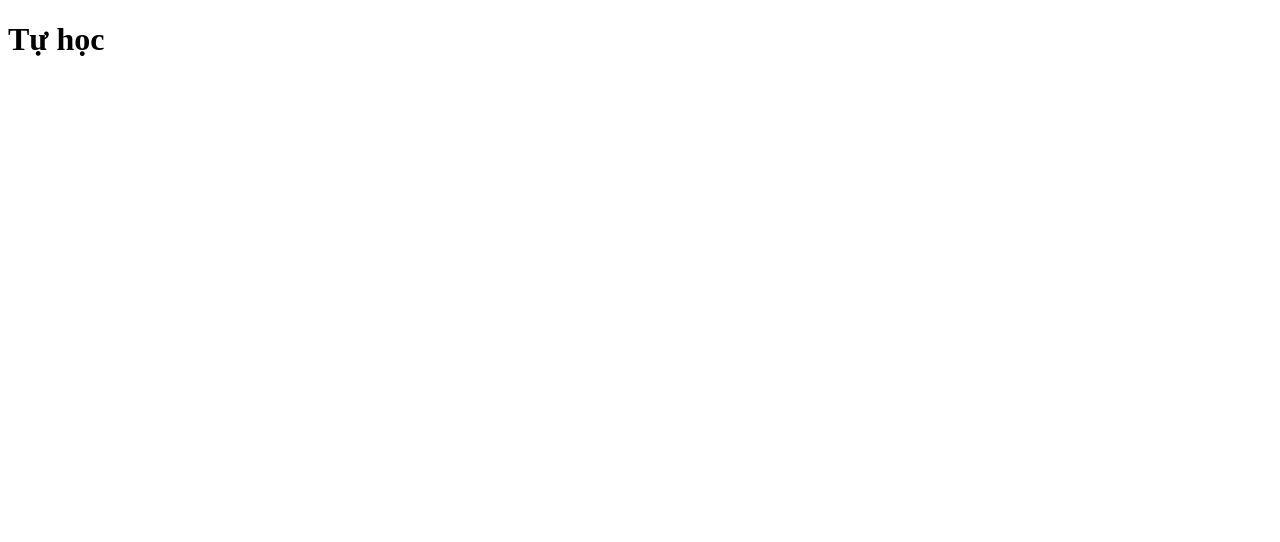
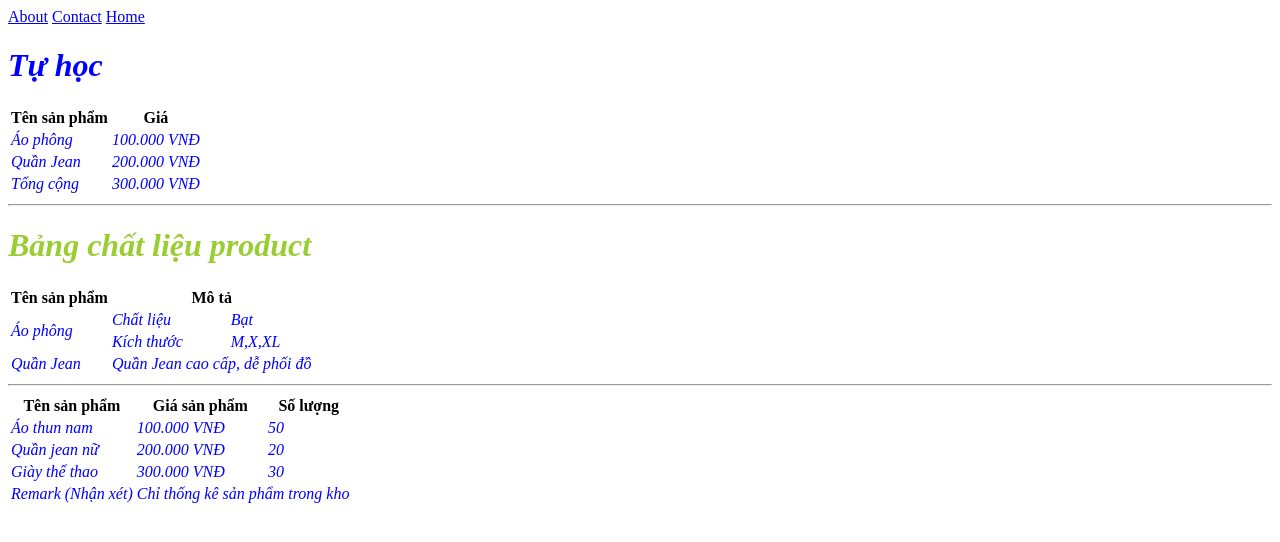
Before and after one commit to trongoha/hochtmlcsstest, a plain HTML site: page index.html in a window 1280 px wide. Drawn offline with Linux system fonts and the light colour scheme.

Commit message:
them css

```diff
--- a/index.html
+++ b/index.html
@@ -4,8 +4,99 @@
     <meta charset="UTF-8">
     <meta name="viewport" content="width=device-width, initial-scale=1.0">
     <title>Tự học</title>
+    <style>
+        h1,td{
+            color: blue;
+            font-style: italic;
+        }
+    </style>
 </head>
 <body>
+    <a href="about.html">About</a>
+    <a href="contact.html">Contact</a>
+    <a href="index.html">Home</a>
     <h1>Tự học </h1>
+    <table>
+        <thead>
+            <tr>
+                <th>Tên sản phẩm</th>
+                <th>Giá</th>
+            </tr>
+        </thead>
+        <tbody>
+            <tr>
+                <td>Áo phông</td>
+                <td>100.000 VNĐ</td>
+            </tr>
+            <tr>
+                <td>Quần Jean</td>
+                <td>200.000 VNĐ</td>
+            </tr>
+        </tbody>
+        <tfoot>
+            <tr>
+                <td>Tổng cộng</td>
+                <td>300.000 VNĐ</td>
+            </tr>
+        </tfoot>
+    </table>
+    <hr>
+    <h1 style="color: yellowgreen;">Bảng chất liệu product</h1>
+    <table>
+        <thead>
+            <tr>
+                <th>Tên sản phẩm</th>
+                <th colspan="2">Mô tả</th>
+            </tr>
+        </thead>
+        <tbody>
+            <tr>
+                <td rowspan="2">Áo phông</td>
+                <td>Chất liệu</td>
+                <td>Bạt</td>
+            </tr>
+            <tr>
+                <td>Kích thước</td>
+                <td>M,X,XL</td>
+            </tr>
+            <tr>
+                <td>Quần Jean</td>
+                <td colspan="2">Quần Jean cao cấp, dễ phối đồ</td>
+            </tr>
+        </tbody>
+    </table>
+    <hr>
+    <table>
+        <thead>
+            <tr>
+                <th>Tên sản phẩm</th>
+                <th>Giá sản phẩm</th>
+                <th>Số lượng</th>
+            </tr>
+        </thead>
+        <tbody>
+            <tr>
+                <td>Áo thun nam</td>
+                <td>100.000 VNĐ</td>
+                <td>50</td>
+            </tr>
+            <tr>
+                <td>Quần jean nữ</td>
+                <td>200.000 VNĐ</td>
+                <td>20</td>
+            </tr>
+            <tr>
+                <td>Giày thể thao</td>
+                <td>300.000 VNĐ</td>
+                <td>30</td>
+            </tr>
+        </tbody>
+        <tfoot>
+            <tr>
+                <td>Remark (Nhận xét)</td>
+                <td colspan="2">Chỉ thống kê sản phẩm trong kho</td>
+            </tr>
+        </tfoot>
+    </table>
 </body>
 </html>
```
Also changed, not shown: about.html (added, +20 -0 lines), contact.html (added, +14 -0 lines).
